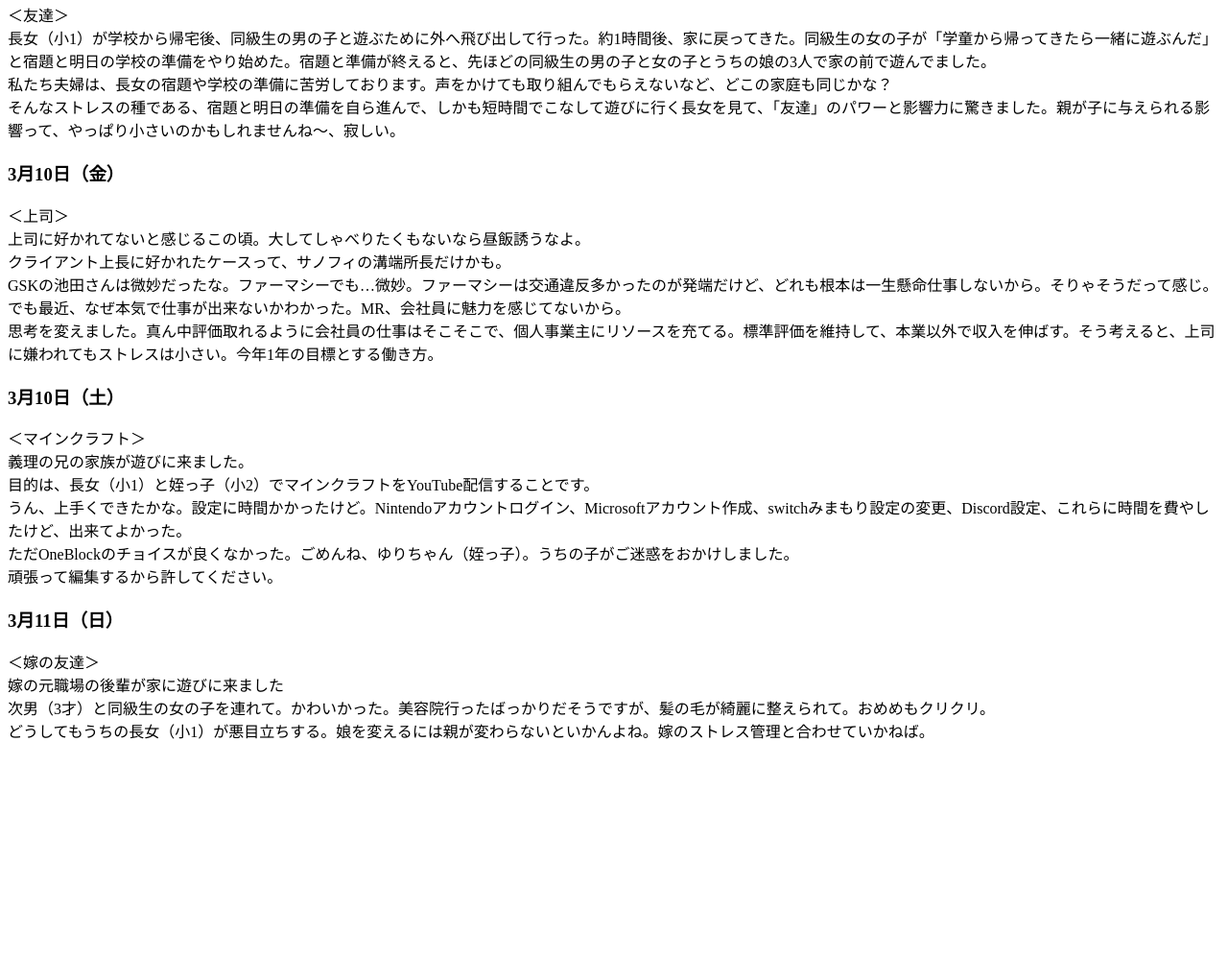
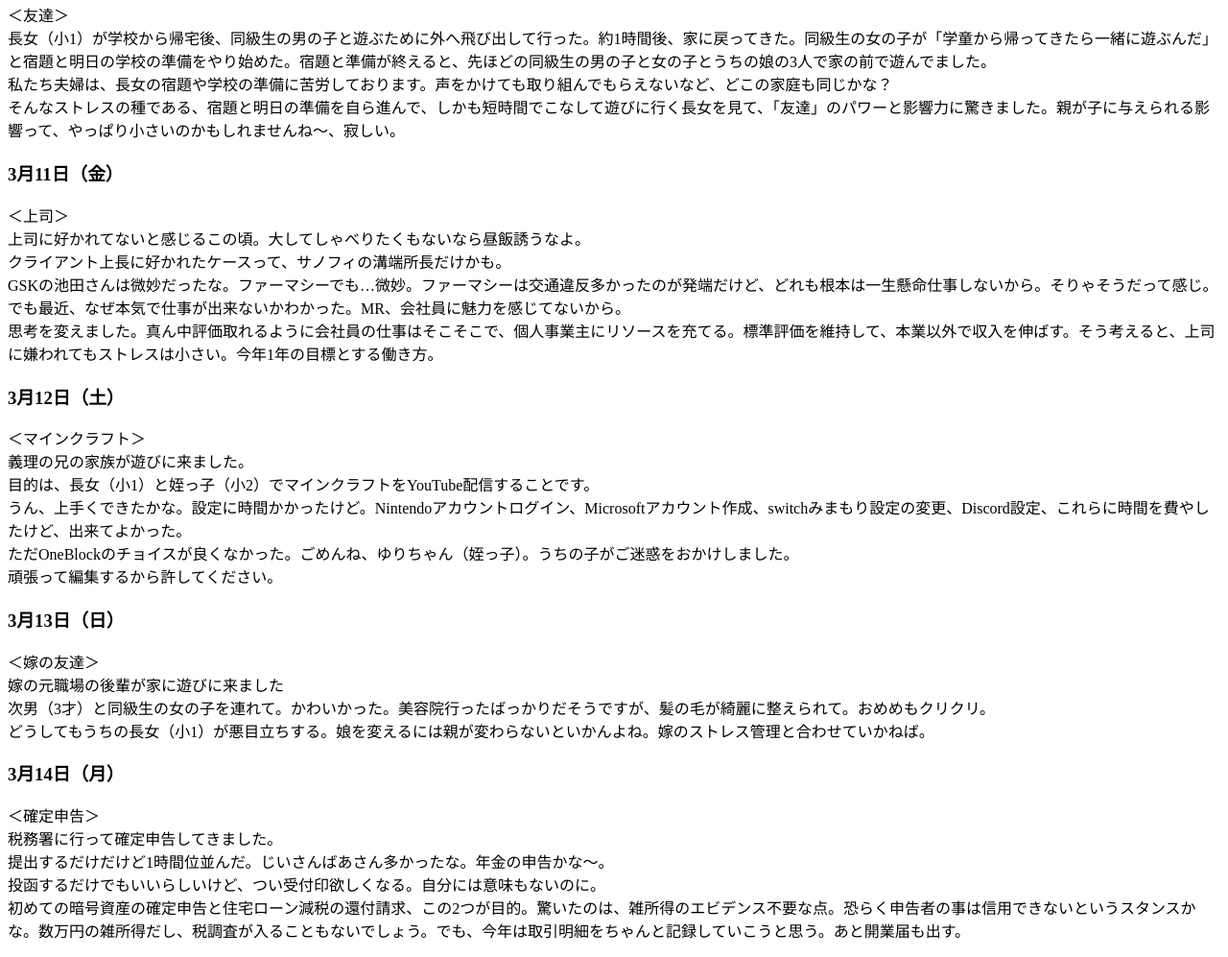
Before and after one commit to yoccy-21/202203, a plain HTML site: page index.html in a window 1280 px wide. Shown: the part 637-1634 px from the top of the page at 96% size. Before the commit the page ends 1426 px from the top, so only its background shows below. Drawn offline with Linux system fonts and the light colour scheme.

Commit message:
Add files via upload

```diff
--- a/index.html
+++ b/index.html
@@ -27,21 +27,26 @@
     長女（小1）が学校から帰宅後、同級生の男の子と遊ぶために外へ飛び出して行った。約1時間後、家に戻ってきた。同級生の女の子が「学童から帰ってきたら一緒に遊ぶんだ」と宿題と明日の学校の準備をやり始めた。宿題と準備が終えると、先ほどの同級生の男の子と女の子とうちの娘の3人で家の前で遊んでました。<br>
     私たち夫婦は、長女の宿題や学校の準備に苦労しております。声をかけても取り組んでもらえないなど、どこの家庭も同じかな？<br>
     そんなストレスの種である、宿題と明日の準備を自ら進んで、しかも短時間でこなして遊びに行く長女を見て、「友達」のパワーと影響力に驚きました。親が子に与えられる影響って、やっぱり小さいのかもしれませんね～、寂しい。</p>
-  <h3>3月10日（金）</h3>
+  <h3>3月11日（金）</h3>
     <p>＜上司＞<br>
     上司に好かれてないと感じるこの頃。大してしゃべりたくもないなら昼飯誘うなよ。<br>
     クライアント上長に好かれたケースって、サノフィの溝端所長だけかも。<br>GSKの池田さんは微妙だったな。ファーマシーでも…微妙。ファーマシーは交通違反多かったのが発端だけど、どれも根本は一生懸命仕事しないから。そりゃそうだって感じ。でも最近、なぜ本気で仕事が出来ないかわかった。MR、会社員に魅力を感じてないから。<br>思考を変えました。真ん中評価取れるように会社員の仕事はそこそこで、個人事業主にリソースを充てる。標準評価を維持して、本業以外で収入を伸ばす。そう考えると、上司に嫌われてもストレスは小さい。今年1年の目標とする働き方。</p>
-  <h3>3月10日（土）</h3>
+  <h3>3月12日（土）</h3>
     <p>＜マインクラフト＞<br>
     義理の兄の家族が遊びに来ました。<br>
     目的は、長女（小1）と姪っ子（小2）でマインクラフトをYouTube配信することです。<br>
     うん、上手くできたかな。設定に時間かかったけど。Nintendoアカウントログイン、Microsoftアカウント作成、switchみまもり設定の変更、Discord設定、これらに時間を費やしたけど、出来てよかった。<br>
     ただOneBlockのチョイスが良くなかった。ごめんね、ゆりちゃん（姪っ子）。うちの子がご迷惑をおかけしました。<br>頑張って編集するから許してください。</p>
-  <h3>3月11日（日）</h3>
+  <h3>3月13日（日）</h3>
     <p>＜嫁の友達＞<br>
     嫁の元職場の後輩が家に遊びに来ました<br>
     次男（3才）と同級生の女の子を連れて。かわいかった。美容院行ったばっかりだそうですが、髪の毛が綺麗に整えられて。おめめもクリクリ。<br>
     どうしてもうちの長女（小1）が悪目立ちする。娘を変えるには親が変わらないといかんよね。嫁のストレス管理と合わせていかねば。</p>
-
+  <h3>3月14日（月）</h3>
+    <p>＜確定申告＞<br>
+    税務署に行って確定申告してきました。<br>
+    提出するだけだけど1時間位並んだ。じいさんばあさん多かったな。年金の申告かな～。<br>
+    投函するだけでもいいらしいけど、つい受付印欲しくなる。自分には意味もないのに。<br>
+    初めての暗号資産の確定申告と住宅ローン減税の還付請求、この2つが目的。驚いたのは、雑所得のエビデンス不要な点。恐らく申告者の事は信用できないというスタンスかな。数万円の雑所得だし、税調査が入ることもないでしょう。でも、今年は取引明細をちゃんと記録していこうと思う。あと開業届も出す。</p>
 </body>
 </html>
```
